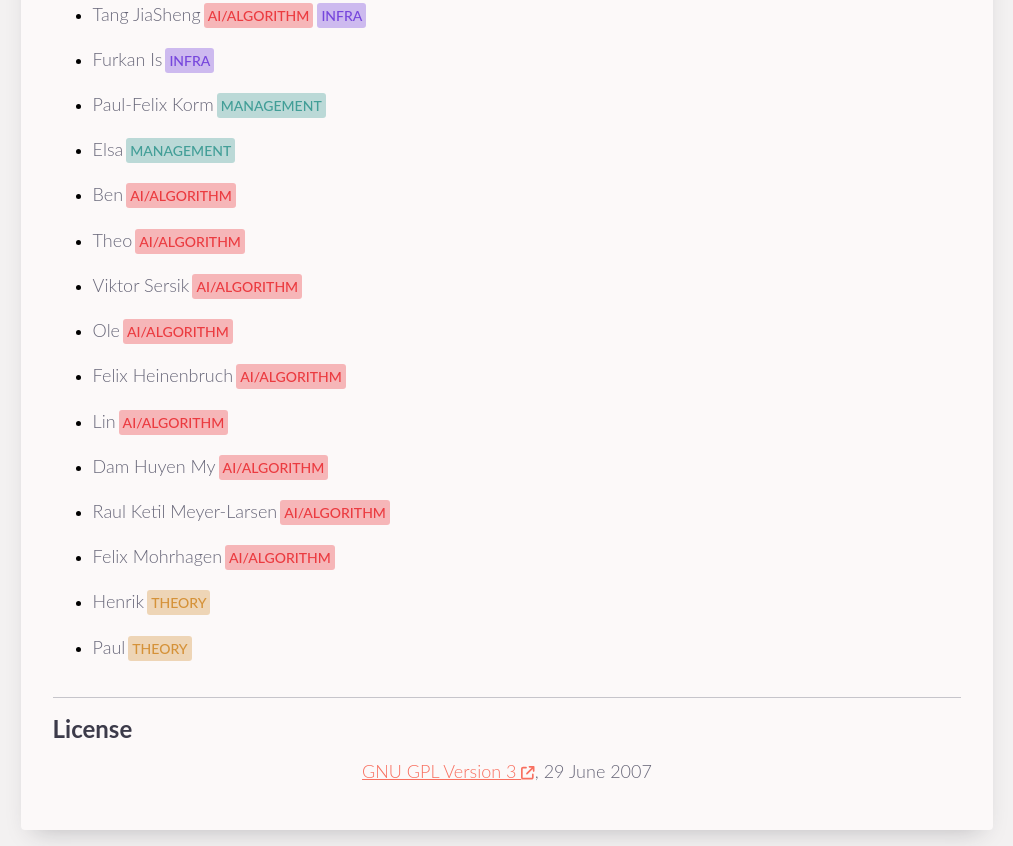
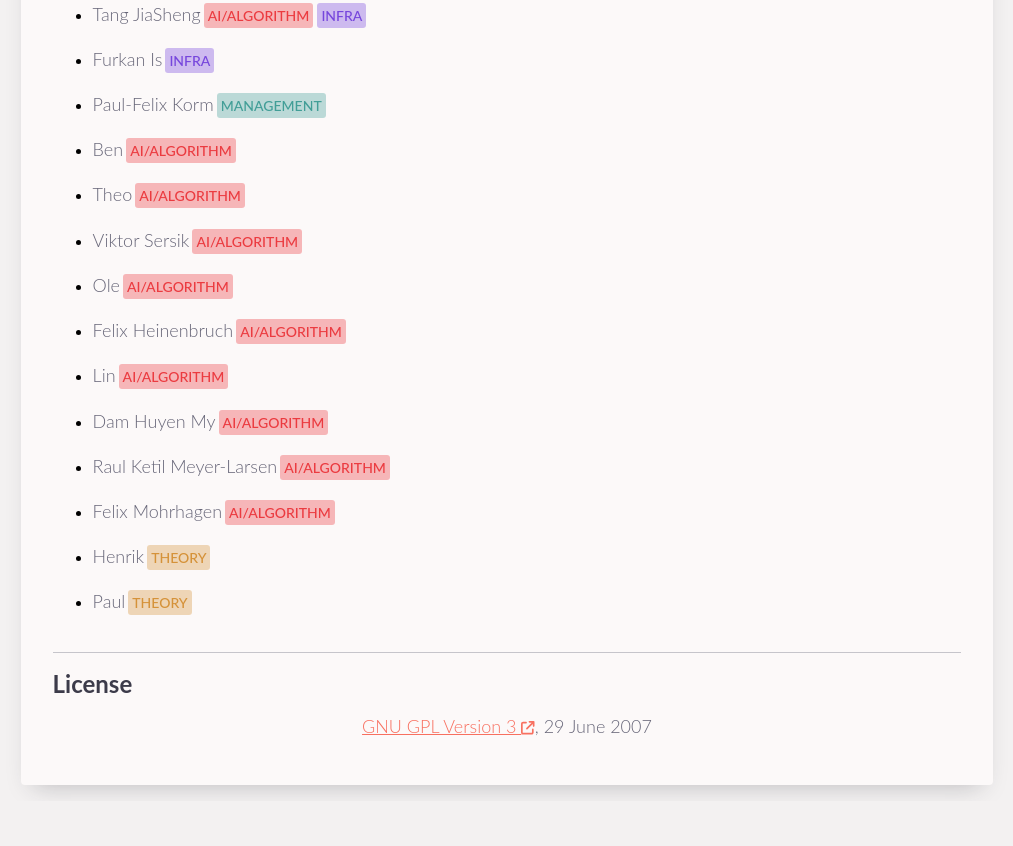
Before and after one commit to clk1006/teris, a Next.js app: page /docs in a window 1280 px wide. Shown: the part 2080-2926 px from the top of the page, without its empty margins (133-1146 px from the left). After the commit the page ends 2881 px from the top, so only its background shows below. Built offline with nearby package versions, Linux system fonts and the light colour scheme.

Commit message:
edited names

```diff
--- a/pages/docs/index.js
+++ b/pages/docs/index.js
@@ -179,9 +179,6 @@ export default function Docs() {
                                 <RoleBadge role="management" name="Paul-Felix Korm"/>
                             </li>
                             <li>
-                                <RoleBadge role="management" name="Elsa"/>
-                            </li>
-                            <li>
                                 <RoleBadge role="ai" name="Ben"/>
                             </li>
                             <li>
```
